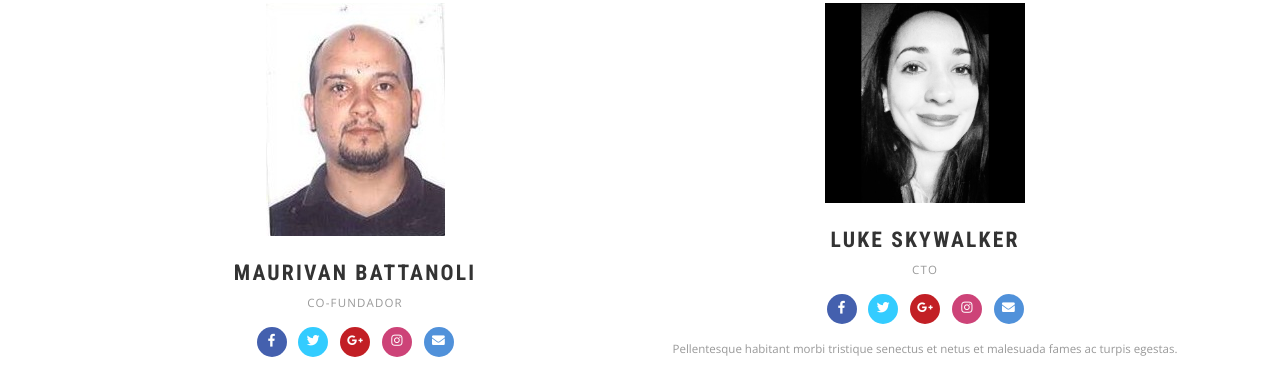
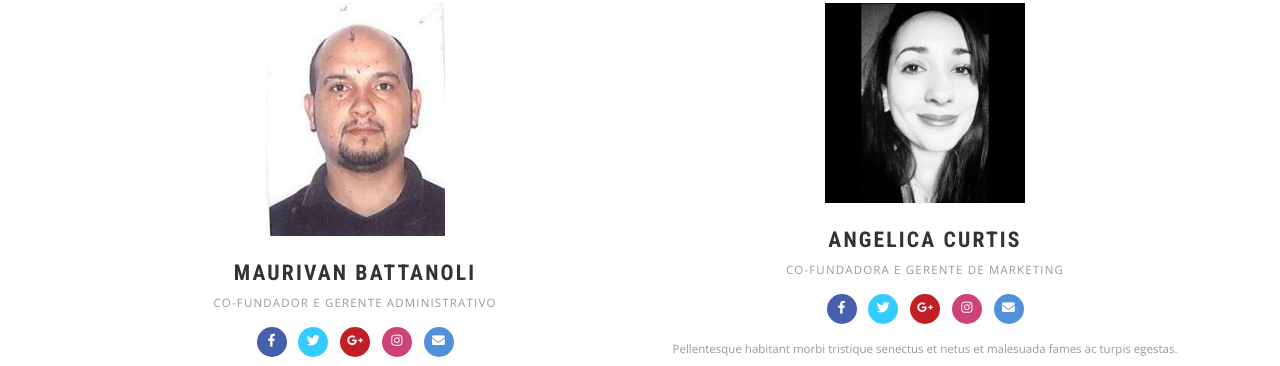
Before and after one commit to AngelicaCurtis/gigabytecafe, a plain HTML site: page index.html in a window 1280 px wide. Shown: the part 3819-4185 px from the top of the page. Drawn offline with nearby package versions, Linux system fonts and the light colour scheme.

Commit message:
atualizaçao time

```diff
--- a/index.html
+++ b/index.html
@@ -201,7 +201,7 @@
         <div class="row text-center">
           <div class="col-lg-6 col-md-6 mb-4"><img src="img/person-1.jpg" alt="Maurivan Battanoli" class="img-fluid mb-4">
             <h4 class="font-weight-bold text-uppercase"><a href="#" class="no-anchor-style">Maurivan Battanoli</a></h4>
-            <p class="small text-gray text-uppercase">Co-Fundador</p>
+            <p class="small text-gray text-uppercase">Co-Fundador e Gerente Administrativo</p>
             <ul class="mb-0 list-inline mb-3">
               <li class="list-inline-item"><a href="#" class="social-link social-link-facebook"><i class="fab fa-facebook-f"></i></a></li>
               <li class="list-inline-item"><a href="#" class="social-link social-link-twitter"><i class="fab fa-twitter"></i></a></li>
@@ -212,8 +212,8 @@
             <p class="small text-gray">Pellentesque habitant morbi tristique senectus et netus et malesuada fames ac turpis egestas.</p>
           </div>
           <div class="col-lg-6 col-md-6 mb-4"><img src="img/person-2.jpg" style="width: auto; height: 200px;" alt="Luke skywalker" class="img-fluid mb-4">
-            <h4 class="font-weight-bold text-uppercase"><a href="#" class="no-anchor-style">Luke skywalker</a></h4>
-            <p class="small text-gray text-uppercase">CTO</p>
+            <h4 class="font-weight-bold text-uppercase"><a href="#" class="no-anchor-style">Angelica Curtis</a></h4>
+            <p class="small text-gray text-uppercase">Co-Fundadora e Gerente de Marketing</p>
             <ul class="mb-0 list-inline mb-3">
               <li class="list-inline-item"><a href="#" class="social-link social-link-facebook"><i class="fab fa-facebook-f"></i></a></li>
               <li class="list-inline-item"><a href="#" class="social-link social-link-twitter"><i class="fab fa-twitter"></i></a></li>
```
